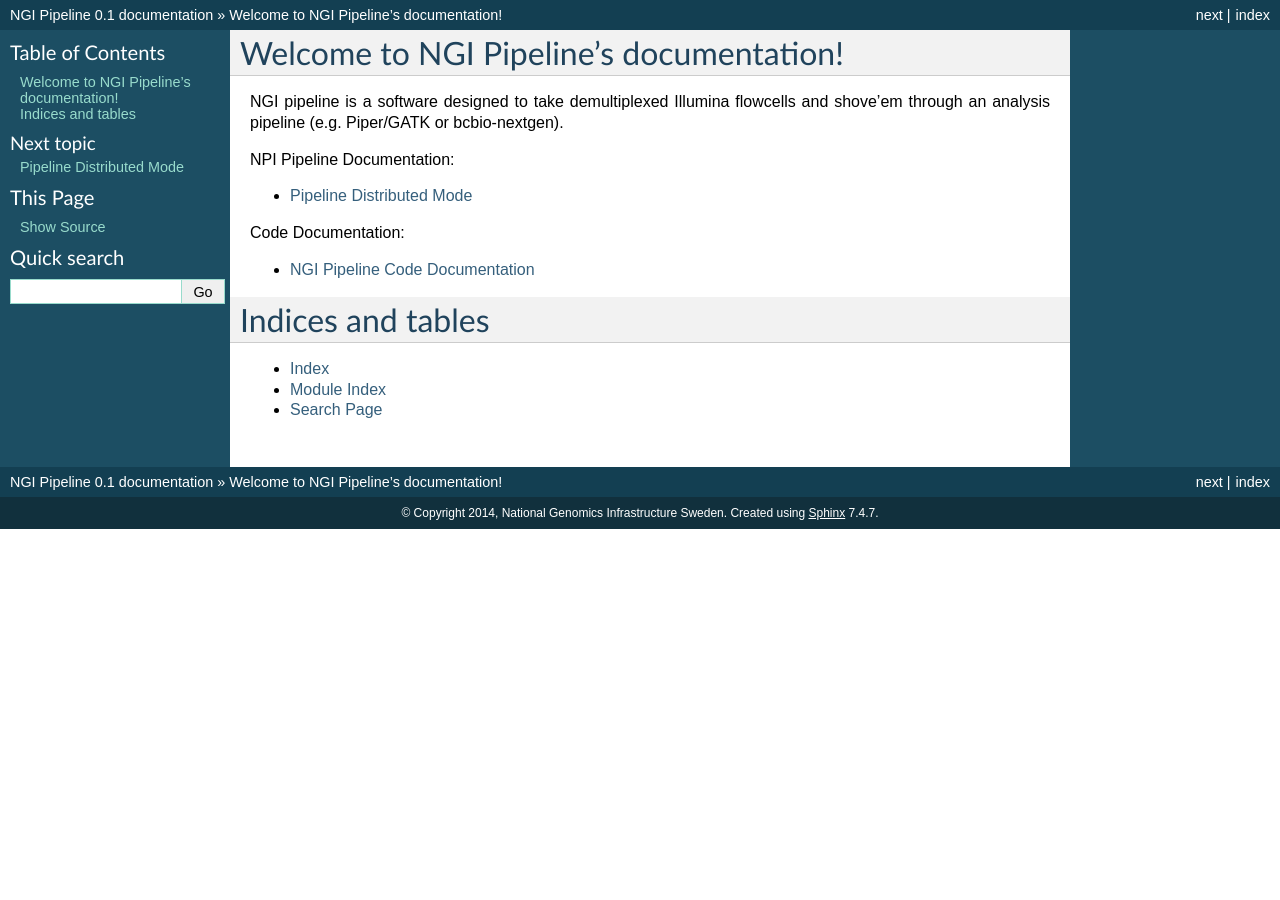
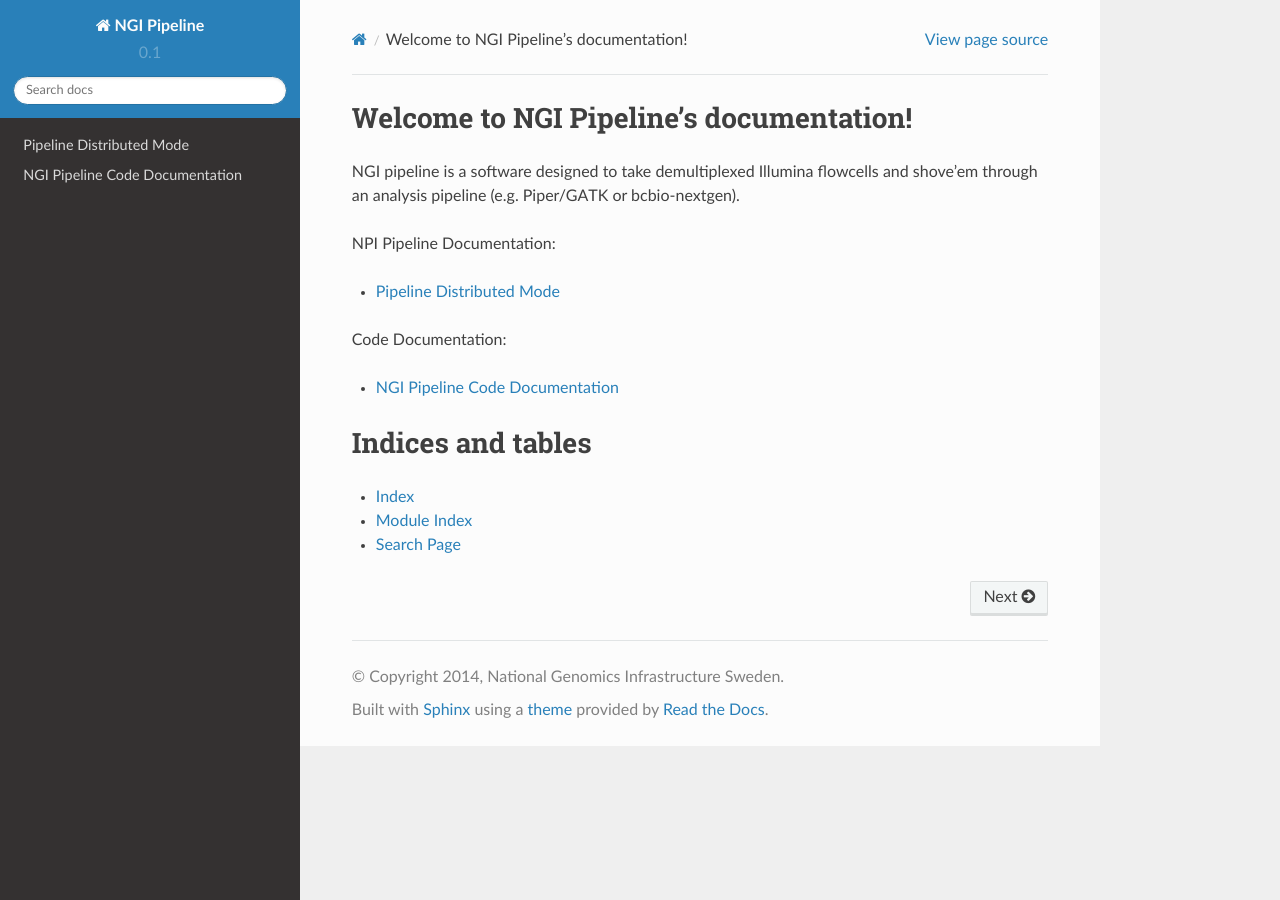
Before and after one commit to sylvinite/ngi_pipeline, a Sphinx documentation site: the page built from doc/source/index.rst, in a window 1280 px wide. Built offline with Sphinx 7.4.7 and the Read the Docs theme 2.0.0, drawn with Linux system fonts in a browser that asks for light colours; pages that are not in the unit, such as notebooks, are missing from menus.

Commit message:
Add rdt theme locally

```diff
--- a/doc/source/conf.py
+++ b/doc/source/conf.py
@@ -15,10 +15,11 @@
 import sys
 import os
 
+
 # If extensions (or modules to document with autodoc) are in another directory,
 # add these directories to sys.path here. If the directory is relative to the
 # documentation root, use os.path.abspath to make it absolute, like shown here.
-#sys.path.insert(0, os.path.abspath('.'))
+# sys.path.insert(0, '/Users/guillem/anaconda/envs/master/lib/python2.7/site-packages/')
 
 # -- General configuration ------------------------------------------------
 
@@ -106,7 +107,13 @@
 
 # The theme to use for HTML and HTML Help pages.  See the documentation for
 # a list of builtin themes.
+on_rtd = os.environ.get('READTHEDOCS', None) == 'True'
+
 html_theme = 'default'
+if not on_rtd:
+    import sphinx_rtd_theme
+    html_theme = 'sphinx_rtd_theme'
+    html_theme_path = [sphinx_rtd_theme.get_html_theme_path()]
 
 # Theme options are theme-specific and customize the look and feel of a theme
 # further.  For a list of options available for each theme, see the
```
